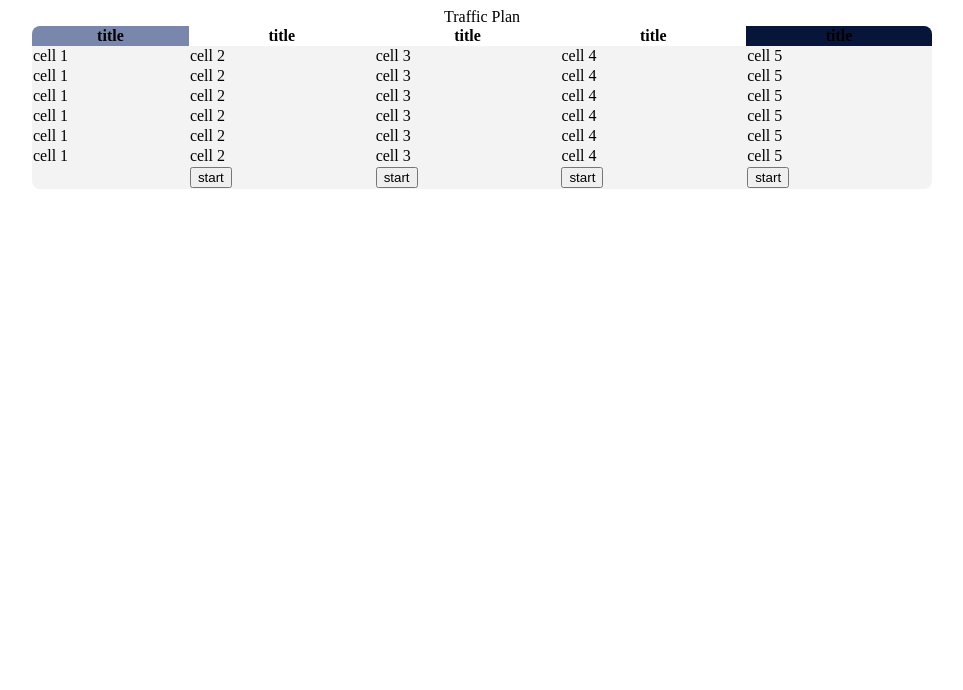
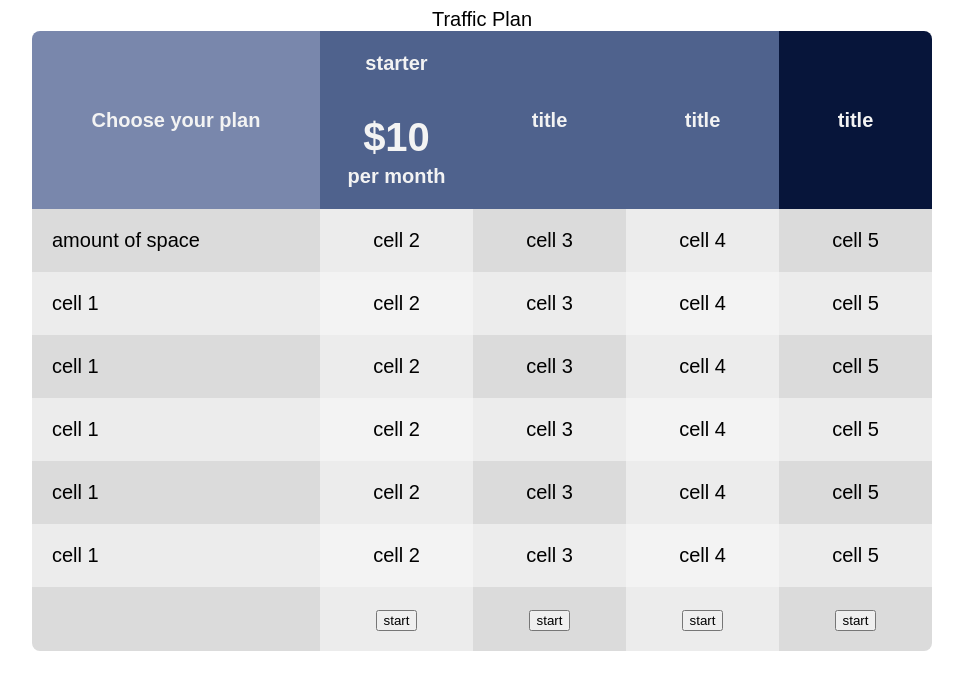
Before and after one commit to JaneTyrant/table_11-05, a plain HTML site: page index.html in a window 1280 px wide. Shown: the whole page, without its empty margins (158-1121 px from the left). Drawn offline with Linux system fonts and the light colour scheme.

Commit message:
Add styles

```diff
--- a/assets/css/style.css
+++ b/assets/css/style.css
@@ -3,24 +3,67 @@
     --light-color: #ececec;
     --medium-color: #dbdbdb;
     --radius: 8px;
+    font-family: sans-serif;
+    font-size: 20px;
 }
 table {
-    min-width: 400px;
+    min-width: 600px;
     width: 100%;
     max-width: 900px;
     border-collapse: collapse;
     margin: auto;
 }
+thead p:nth-child(2) {
+    margin-bottom: 5px;
+    font-size: 2em;
+}
+thead p:nth-child(2) + p {
+    margin-top: 0;
+}
 td {
+    padding: 1em;
     background-color: var(--lightest-color);
+    text-align: center;
+    vertical-align: center;
+}
+thead th {
+    color: var(--lightest-color);
+}
+thead th:not(th:first-child) {
+    width: 17%;
 }
 thead th:first-child {
     border-top-left-radius: var(--radius);
     background-color: #7987ac;
 }
+thead th:first-child::first-letter {
+    text-transform: uppercase;
+}
+thead th:nth-child(2) {
+    background-color: #4f628d;
+}
+thead th:nth-child(3) {
+    background-color: #4f628d;
+}
+thead th:nth-child(4) {
+    background-color: #4f628d;
+}
 thead th:last-child {
     border-top-right-radius: var(--radius);
     background-color: #07153a;
+}
+tbody tr:nth-child(odd) td:nth-child(odd),
+tfoot tr:nth-child(odd) td:nth-child(odd) {
+    background-color: var(--medium-color);
+}
+tbody tr:nth-child(odd) td:nth-child(even),
+tbody tr:nth-child(even) td:nth-child(odd),
+tfoot tr:nth-child(odd) td:nth-child(even) {
+    background-color: var(--light-color);
+}
+tbody td:first-child {
+    padding-left: 1em;
+    text-align: left;
 }
 tfoot td:first-child {
     border-bottom-left-radius: var(--radius);
--- a/index.html
+++ b/index.html
@@ -12,8 +12,12 @@
         <caption>Traffic Plan</caption>
         <thead>
             <tr>
-                <th>title</th>
-                <th>title</th>
+                <th>choose your plan</th>
+                <th>
+                    <p>starter</p>
+                    <p>$10</p>
+                    <p>per month</p>
+                </th>
                 <th>title</th>
                 <th>title</th>
                 <th>title</th>
@@ -21,7 +25,7 @@
         </thead>
         <tbody>
             <tr>
-                <td>cell 1</td>
+                <td>amount of space</td>
                 <td>cell 2</td>
                 <td>cell 3</td>
                 <td>cell 4</td>
```
